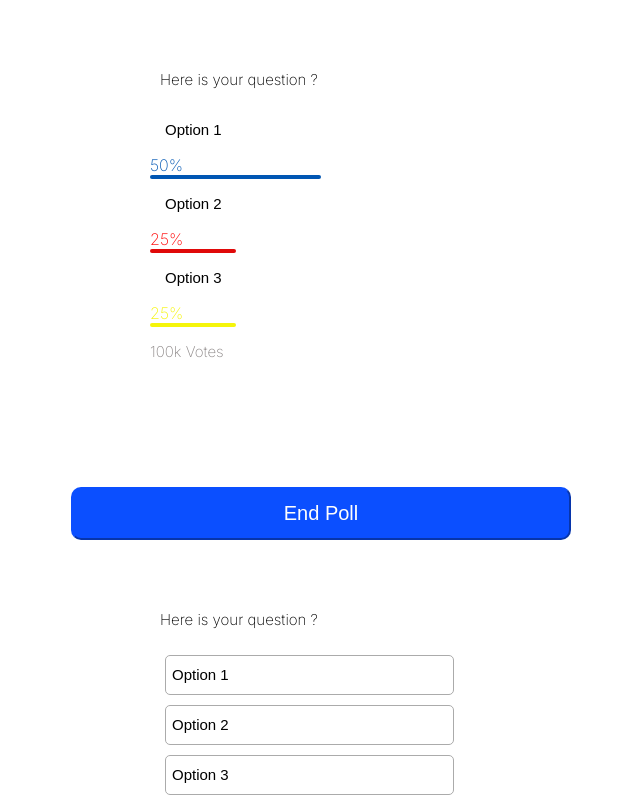
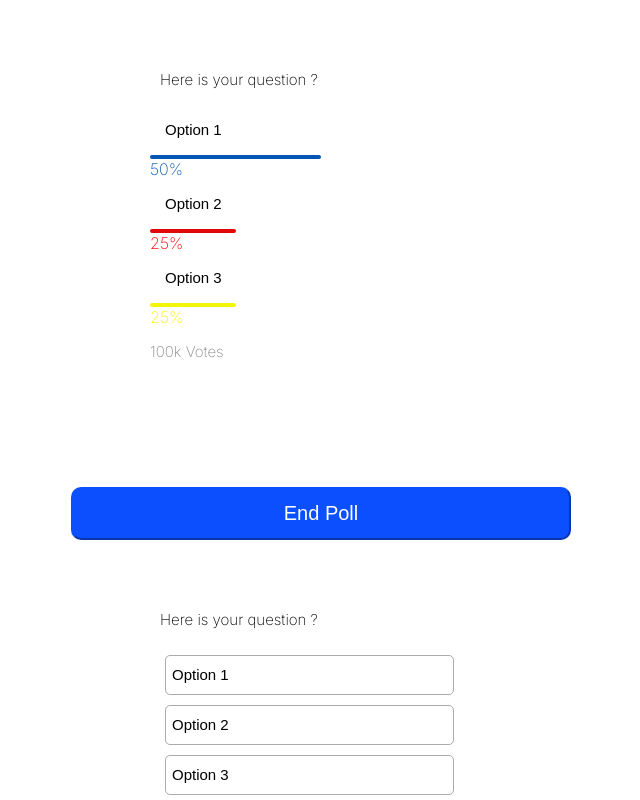
Before and after one commit to Manas0066/zoop_poll, a React (Create React App) app: page / in a window 1280 px wide. Shown: the top 800 px of the page, without its empty margins (319-959 px from the left). Built offline with nearby package versions, Linux system fonts and the light colour scheme.

Commit message:
Update pollgraph.js

```diff
--- a/src/Components/PollGraph/pollgraph.js
+++ b/src/Components/PollGraph/pollgraph.js
@@ -10,12 +10,12 @@ function pollgraph() {
           </div>
           <div className="poll-options-graph">
 
-          <button className='poll-option-graph'>Option 1</button><span className='percent-option1'>50%</span>
-          <div className="option1-poll-percent"></div>
-          <button  className='poll-option-graph'>Option 2</button><span className='percent-option2'>25%</span>
-          <div className="option2-poll-percent"></div>
-          <button  className='poll-option-graph'>Option 3</button><span className='percent-option3'>25%</span>
-          <div className="option3-poll-percent"></div>
+          <button className='poll-option-graph'>Option 1</button>
+          <div className="option-flex-with-percent"><div className="option1-poll-percent"></div><div className="percent-option1">50%</div></div>
+          <button  className='poll-option-graph'>Option 2</button>
+          <div className="option-flex-with-percent"><div className="option2-poll-percent"></div><div className="percent-option2">25%</div></div>
+          <button  className='poll-option-graph'>Option 3</button>
+          <div className="option-flex-with-percent"><div className="option3-poll-percent"></div><div className="percent-option3">25%</div></div>
 
           </div>
 
```
